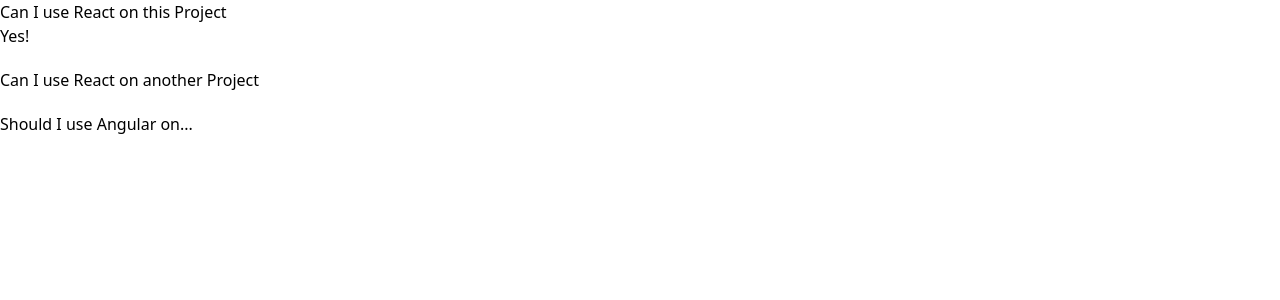
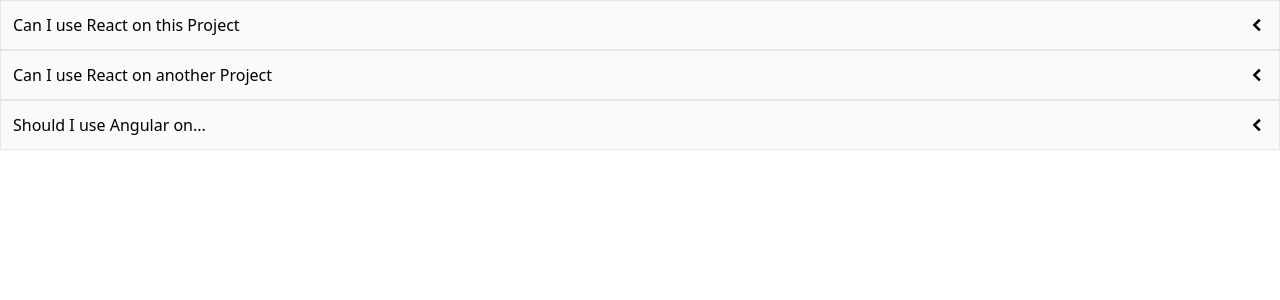
Before and after one commit to Christian1984/modern-react-with-redux-course, a React (Vite) app in the folder 7-components/: page / in a window 1280 px wide. Shown: the top 300 px of the page. Built offline with nearby package versions, Linux system fonts and the light colour scheme.

Commit message:
finalized accordion

```diff
--- a/7-components/src/components/Accordion.tsx
+++ b/7-components/src/components/Accordion.tsx
@@ -1,4 +1,5 @@
 import { useState } from "react";
+import { GoChevronLeft, GoChevronDown } from "react-icons/go";
 
 type AccordionItemProps = {
   id: string;
@@ -11,16 +12,27 @@
 };
 
 const Accordion = ({ items }: AccordionProps) => {
-  const [expandedIndex, setExpandedIndex] = useState(0);
+  const [expandedIndex, setExpandedIndex] = useState(-1);
 
   return (
     <div>
       {items.map(({ id, label, content }, index) => (
-        <div className="mb-5" key={id}>
-          <div className="cursor-pointer" onClick={() => setExpandedIndex(index)}>
+        <div className="border-x border-t" key={id}>
+          <div
+            className="p-3 bg-gray-50 border-b flex items-center justify-between cursor-pointer"
+            onClick={() => {
+              if (expandedIndex === index) {
+                setExpandedIndex(-1);
+                return;
+              }
+
+              setExpandedIndex(index);
+            }}
+          >
             {label}
+            <span className="text-xl">{expandedIndex === index ? <GoChevronDown /> : <GoChevronLeft />}</span>
           </div>
-          {expandedIndex === index && <div>{content}</div>}
+          {expandedIndex === index && <div className="p-3 border-b">{content}</div>}
         </div>
       ))}
     </div>
```
Also changed, not shown: 1 other file (tests, documents, lock files or other folders).
